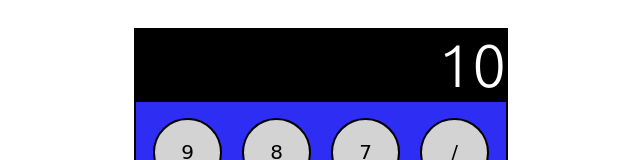
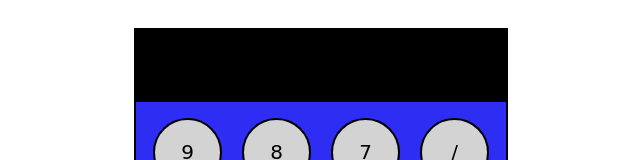
Before and after one commit to yassernamez03/calcetator, a plain HTML site: page index.html in a window 1280 px wide. Shown: the top 160 px of the page, without its empty margins (319-959 px from the left). Drawn offline with Linux system fonts and the light colour scheme; a web font is replaced by a local one.

Commit message:
Update index.html

```diff
--- a/index.html
+++ b/index.html
@@ -14,7 +14,7 @@
 
 <body>
     <section>
-        <div class="screen">10</div>
+        <div class="screen"></div>
         <div class="core">
             <div class="botton numbres" id="nine">9</div>
             <div class="botton numbres" id="eight">8</div>
```
